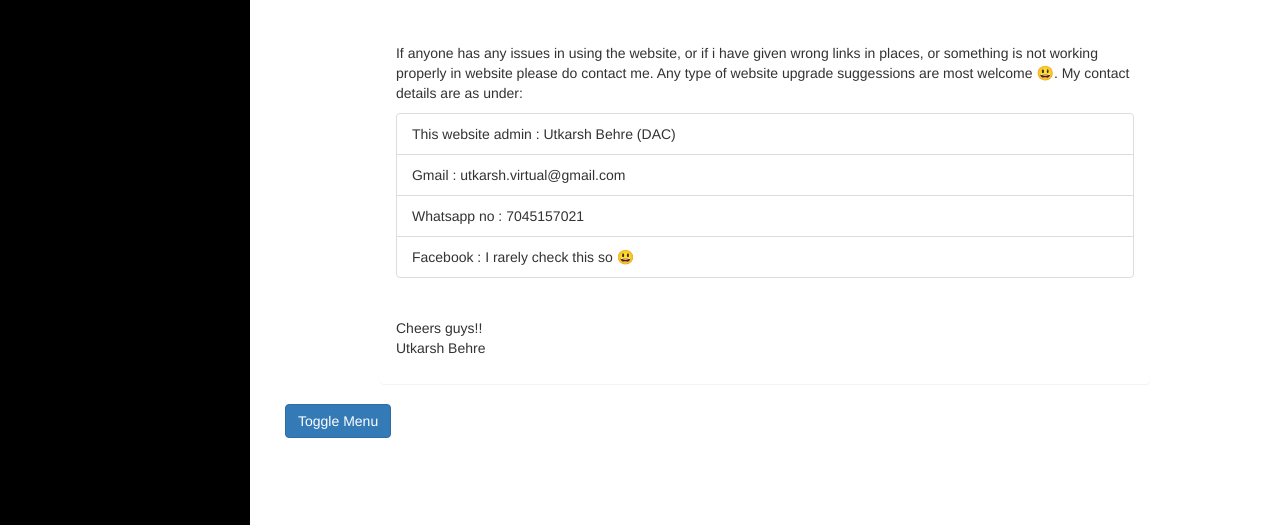
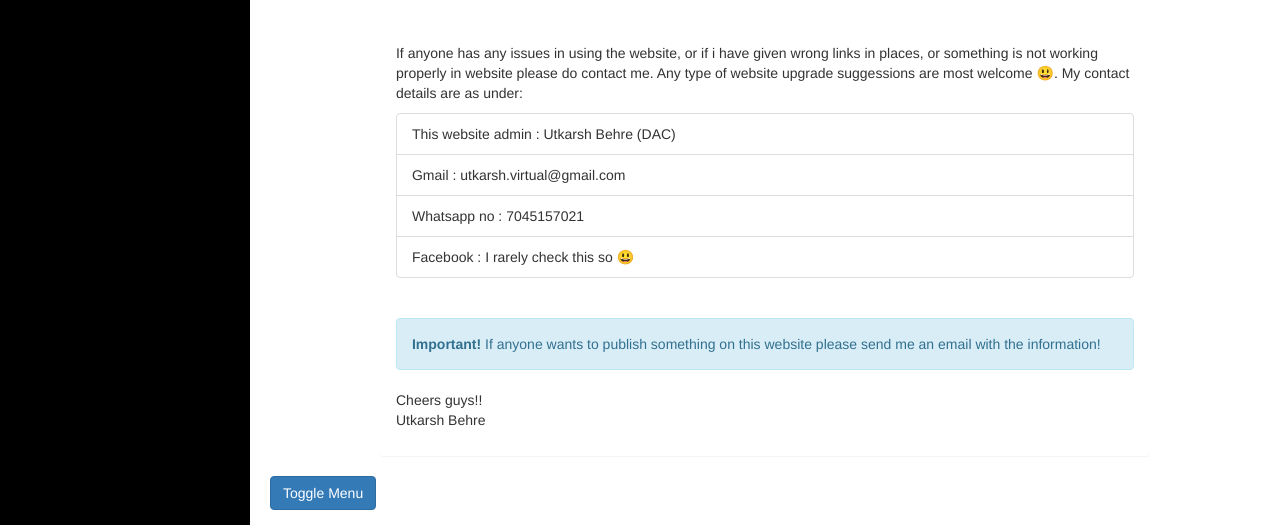
Before and after one commit to UtkarshBehre/DAC-Ecity-Bangalore, a plain HTML site: page contact.html in a window 1280 px wide. Shown: the part 275-805 px from the top of the page. Drawn offline with Linux system fonts and the light colour scheme.

Commit message:
add some design

```diff
--- a/contact.html
+++ b/contact.html
@@ -88,6 +88,10 @@
                             <li class="list-group-item">Facebook : I rarely check this so &#128515;</li>
                             </ul>
                             </br>
+                            <div class="alert alert-info">
+                                <strong>Important!</strong> If anyone wants to publish something on this website please
+                                send me an email with the information!
+                            </div>
                             <p>
                               Cheers guys!! </br>
                               Utkarsh Behre
@@ -96,8 +100,8 @@
                         </div>
                       </div>
                       <div class="col-lg-1"></div>
-                      <a href="#menu-toggle" class="btn btn-primary" id="menu-toggle">Toggle Menu</a>
                     </div>
+                    <a href="#menu-toggle" class="btn btn-primary" id="menu-toggle">Toggle Menu</a>
                 </div>
             </div>
         </div>
```
Also changed, not shown: about.html (+1 -1 lines), css/simple-sidebar.css (line endings or trailing spaces).
